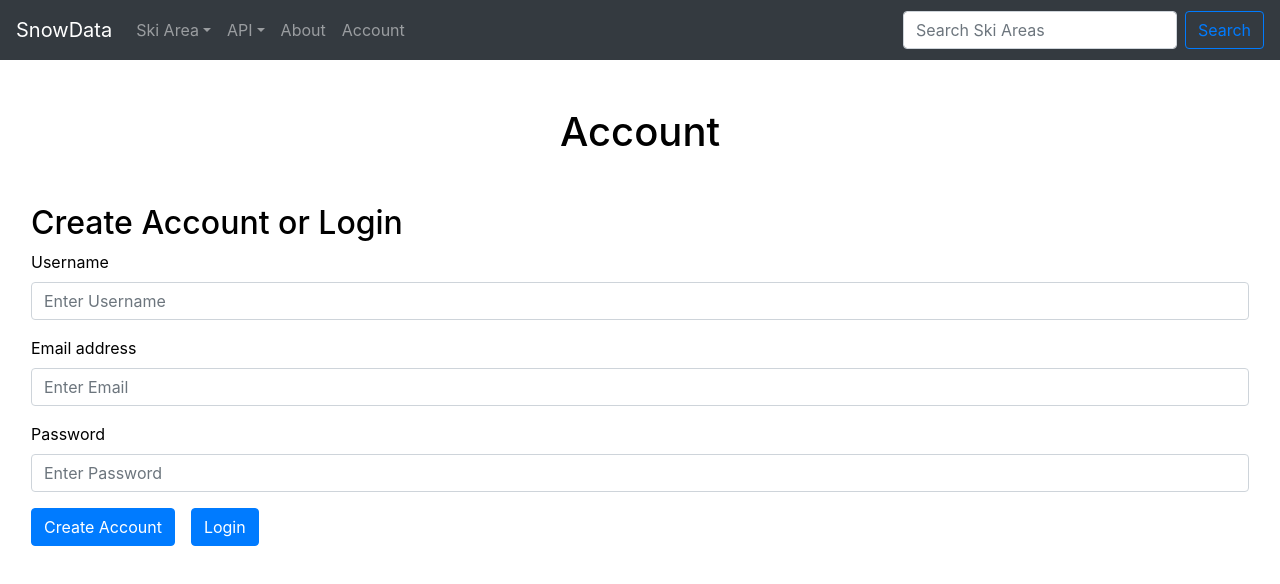
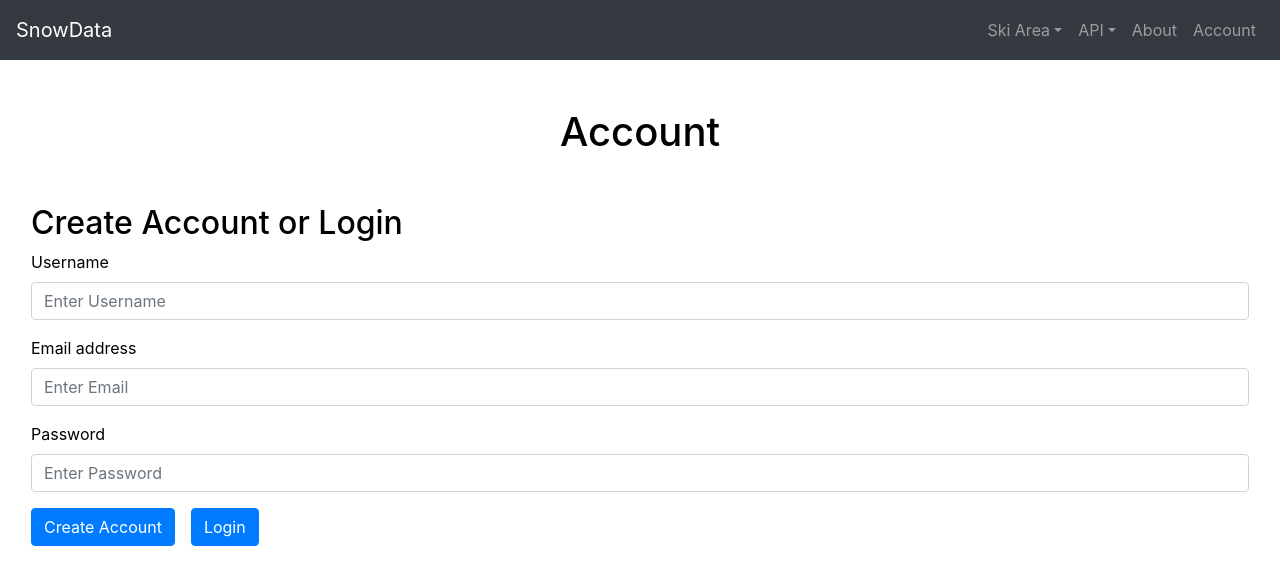
Before and after one commit to aj-medianet/snowdata.org, a React (Create React App) app in the folder frontend/: page /account in a window 1280 px wide. Shown: the top 584 px of the page. Built offline with nearby package versions, Linux system fonts and the light colour scheme.

Commit message:
commented out search bar for the time being

```diff
--- a/frontend/src/components/Nav.js
+++ b/frontend/src/components/Nav.js
@@ -14,7 +14,7 @@ const Navigation = () => {
                     </button>
 
                     <div className="collapse navbar-collapse" id="navbarSupportedContent">
-                        <ul className="navbar-nav mr-auto">
+                        <ul className="navbar-nav ml-auto">
                             <li className="nav-item dropdown">
                                 <a className="nav-link dropdown-toggle" href="/#" id="navbarDropdown" role="button"
                                     data-toggle="dropdown" aria-haspopup="true" aria-expanded="false">
@@ -51,12 +51,14 @@ const Navigation = () => {
                                 <a className="nav-link" href="/account">Account</a>
                             </li>
                         </ul>
+                        {/*
                         <ul className="navbar-nav ml-auto">
                             <form className="form-inline" action="/skiareas/">
                                 <input className="form-control" type="text" placeholder="Search Ski Areas" name="search"></input>
                                 <button id="searchButton" className="btn btn-outline-primary ml-2" type="submit">Search<i className="search"></i></button>
                             </form>
                         </ul>
+                        */}
 
 
 
```
